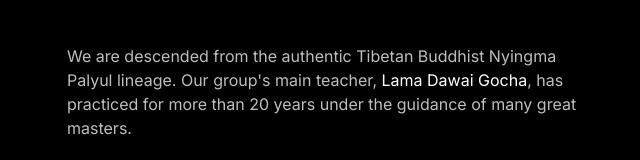
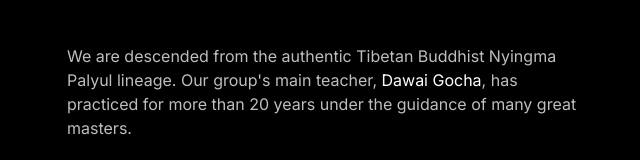
Before and after one commit to mo-sangha/website, a SvelteKit app: page /about/our-lineage in a window 1280 px wide. Shown: the part 148-308 px from the top of the page, without its empty margins (317-957 px from the left). Built offline with nearby package versions, Linux system fonts and the light colour scheme; a web font is replaced by a local one.

Commit message:
fix: Update link in unused page

```diff
--- a/src/routes/about/our-lineage/+page.svelte
+++ b/src/routes/about/our-lineage/+page.svelte
@@ -7,8 +7,8 @@
 	<div class="page-content-section">
 		<p>
 			We are descended from the authentic Tibetan Buddhist Nyingma Palyul lineage. Our group's main
-			teacher, <a class="link-hover text-secondary" href="/about/lama-dawai-gocha"
-				>Lama Dawai Gocha</a
+			teacher, <a class="link-hover text-secondary" href="/about/dawai-gocha"
+				>Dawai Gocha</a
 			>, has practiced for more than 20 years under the guidance of many great masters.
 		</p>
 
```
